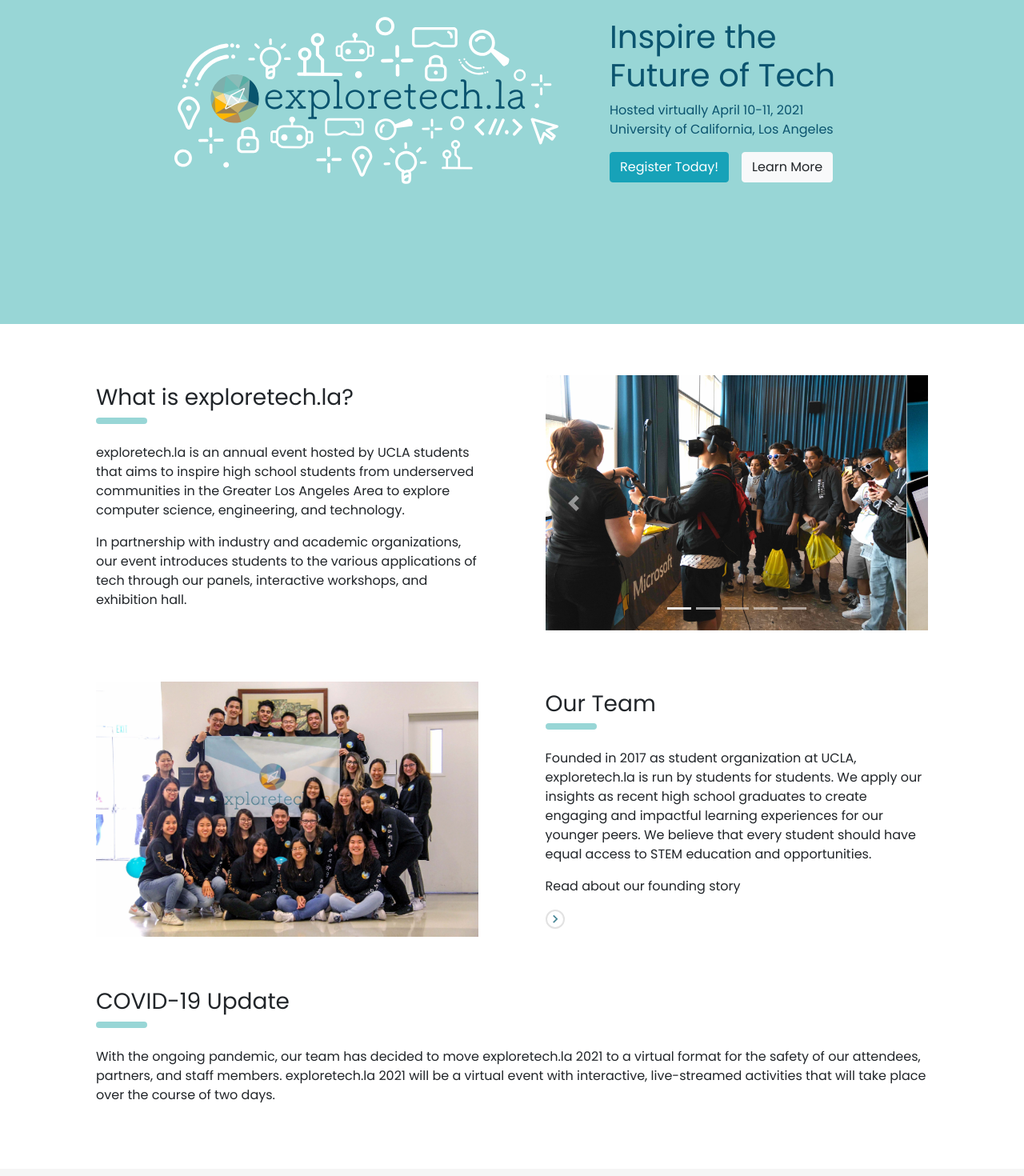
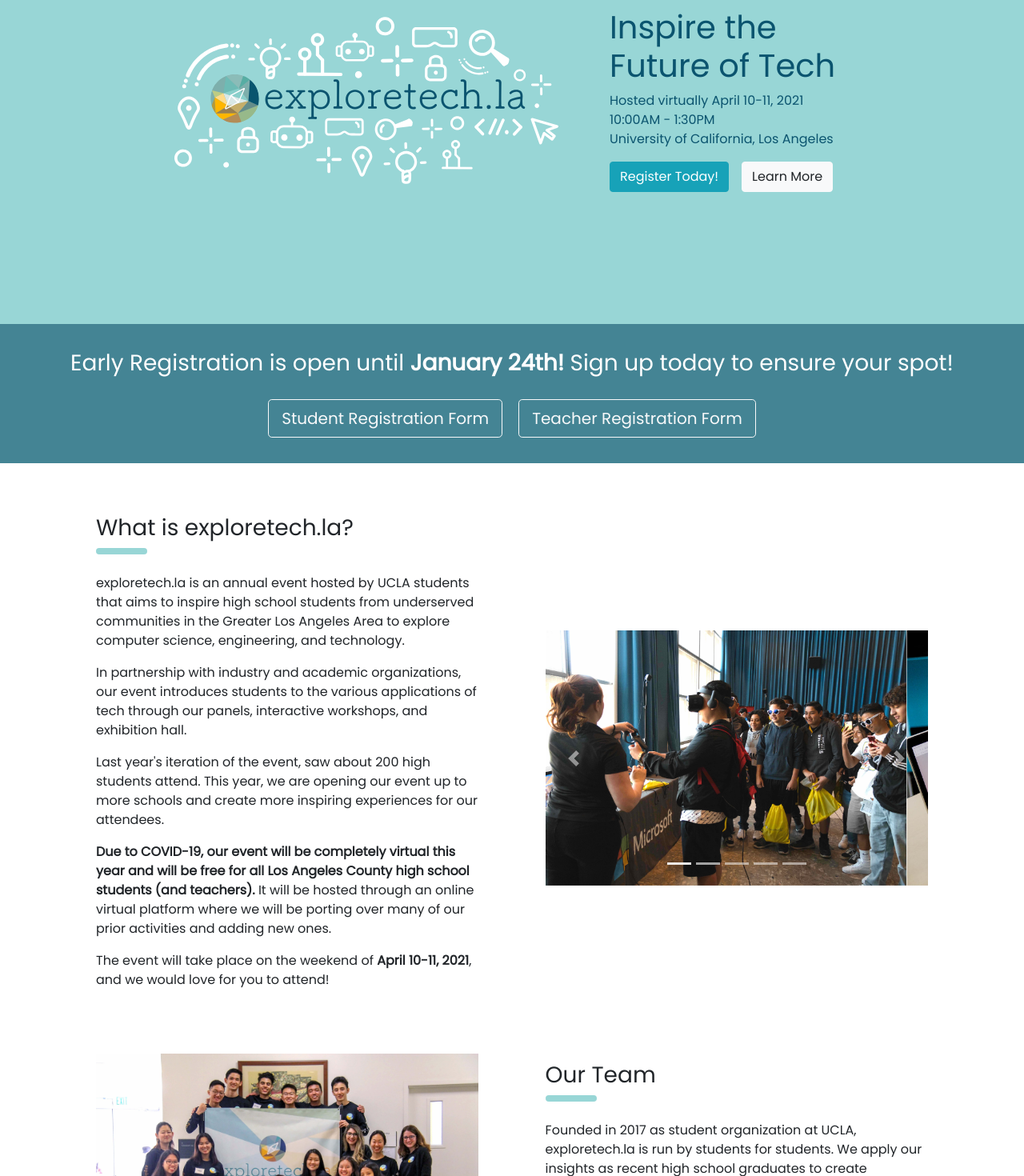
Before and after one commit to exploretech-la/website, a React (Create React App) app: page / in a window 1280 px wide. Shown: the part 240-1710 px from the top of the page at 80% size. Built offline with nearby package versions, Linux system fonts and the light colour scheme.

Commit message:
Updated home page with new info and added registration alert

```diff
--- a/src/App.jsx
+++ b/src/App.jsx
@@ -7,6 +7,10 @@ import Header from 'components/common/Header';
 import Home from 'components/Home';
 import Register from 'components/Registration/Register';
 import PageNotFound from 'components/PageNotFound';
+
+import LiabilityWaiver from 'static/waivers/exploretech.la 2021 Liability Waiver.pdf';
+import MultimediaRelease from 'static/waivers/exploretech.la 2021 Multimedia Release Form.pdf';
+import StudentVerification from 'static/waivers/exploretech.la 2021 Student Verification Form.pdf';
 
 import './App.scss';
 
--- a/src/components/About.jsx
+++ b/src/components/About.jsx
@@ -10,6 +10,7 @@ import HomePageSections from 'constants/HomePageSections';
 import CaourselImages from 'constants/carousel';
 
 import TeamPhoto from 'static/images/team-photo-2020.jpg';
+import { Link } from 'react-router-dom';
 
 const FoundingStoryLink = 'https://medium.com/techatucla/exploretechla-founding-story-3bb8a947f931';
 
@@ -41,6 +42,10 @@ export default class About extends Component {
                         <div className="about-description">
                             <p>exploretech.la is an annual event hosted by UCLA students that aims to inspire high school students from underserved communities in the Greater Los Angeles Area to explore computer science, engineering, and technology.</p>
                             <p>In partnership with industry and academic organizations, our event introduces students to the various applications of tech through our panels, interactive workshops, and exhibition hall.</p>
+                            <p>Last year's iteration of the event, saw about 200 high students attend. This year, we are opening our event up to more schools and create more inspiring experiences for our attendees. </p>
+                            <p><b>Due to COVID-19, our event will be completely virtual this year and will be free for all Los Angeles County high school students (and teachers).</b> It will be hosted through an online virtual platform where we will be porting over many of our prior activities and
+                                adding new ones. </p>
+                            <p>The event will take place on the weekend of <b>April 10-11, 2021</b>, and we would love for you to attend!</p>
                         </div>
                     </div>
                     {this._renderCarousel({ className: 'right-column' })}
@@ -80,7 +85,8 @@ export default class About extends Component {
                     </div>
                     <p>
                         With the ongoing pandemic, our team has decided to move exploretech.la 2021 to a virtual format for the safety of our attendees, partners, and staff members.
-                        exploretech.la 2021 will be a virtual event with interactive, live-streamed activities that will take place over the course of two days.
+                        exploretech.la 2021 will be a virtual event with interactive, live-streamed activities that will take place over the course of two days. Attendees will also receive
+                        a box (exploretech.box) with swag and workshop materials to supplement the event.
                     </p>
                 </div>
             </div>
--- a/src/components/Hero.jsx
+++ b/src/components/Hero.jsx
@@ -15,6 +15,7 @@ export default class Hero extends Component {
                     <h1 className="h1-title">Inspire the Future&nbsp;of&nbsp;Tech</h1>
                     <h2 className="h2-title">Inspire the Future&nbsp;of&nbsp;Tech</h2>
                     <p>Hosted virtually April 10-11, 2021</p>
+                    <p>10:00AM - 1:30PM</p>
                     <p>University of California, Los Angeles</p>
                     <div className="hero-cta">
                         <Button variant="info" href={`/register`}>
--- a/src/components/Home.jsx
+++ b/src/components/Home.jsx
@@ -7,11 +7,13 @@ import Speakers from './Speakers';
 import Leadership from './Leadership';
 import Sponsors from './Sponsors';
 import Footer from './Footer';
+import RegistrationAlert from './Registration/RegistrationAlert';
 
 function Home() {
   return (
     <div className="Home">
       <Hero />
+      <RegistrationAlert />
       <About />
       <GetInvolved />
       <Speakers />
--- a/src/components/Registration/FAQ.jsx
+++ b/src/components/Registration/FAQ.jsx
@@ -86,9 +86,20 @@ export default class FAQ extends Component {
             </Card>
             <Card>
               <Accordion.Toggle as={Card.Header} eventKey="4">
+                <b>What is an exploretech.box?</b>
+              </Accordion.Toggle>
+              <Accordion.Collapse eventKey="4">
+                <Card.Body>
+                An exploretech.box is a box that will hold all of the supplemental workshop materials and swag for the event. We will ship these
+                to our attendees prior to the event. Supplies will be limited, but not having a box will not prevent you from attending our event.
+                </Card.Body>
+              </Accordion.Collapse>
+            </Card>
+            <Card>
+              <Accordion.Toggle as={Card.Header} eventKey="5">
                 <b>What happens if I don’t get my box in time?</b>
               </Accordion.Toggle>
-              <Accordion.Collapse eventKey="4">
+              <Accordion.Collapse eventKey="5">
                 <Card.Body>
                   We plan to ship the boxes well ahead of time so you should have them by event day.
                   In the case your box does not arrive on time, you will still be able to participate in the event.
@@ -96,10 +107,10 @@ export default class FAQ extends Component {
               </Accordion.Collapse>
             </Card>
             <Card>
-              <Accordion.Toggle as={Card.Header} eventKey="5">
+              <Accordion.Toggle as={Card.Header} eventKey="6">
                 <b>If I'm not an LA County resident, can I still participate?</b>
               </Accordion.Toggle>
-              <Accordion.Collapse eventKey="5">
+              <Accordion.Collapse eventKey="6">
                 <Card.Body>
                   If you do not reside in LA County and would like to attend the event, you can fill out the registration
                   form and we will place you on a waitlist. Depending on availability, we may open up the event to non-LA
@@ -108,30 +119,30 @@ export default class FAQ extends Component {
               </Accordion.Collapse>
             </Card>
             <Card>
-              <Accordion.Toggle as={Card.Header} eventKey="6">
+              <Accordion.Toggle as={Card.Header} eventKey="7">
                 <b>When is the deadline to register for the event?</b>
               </Accordion.Toggle>
-              <Accordion.Collapse eventKey="6">
+              <Accordion.Collapse eventKey="7">
                 <Card.Body>
                   Please see the Registration Deadlines section for more information about deadlines.
                 </Card.Body>
               </Accordion.Collapse>
             </Card>
             <Card>
-              <Accordion.Toggle as={Card.Header} eventKey="7">
+              <Accordion.Toggle as={Card.Header} eventKey="8">
                 <b>Who can participate/register for the event? </b>
               </Accordion.Toggle>
-              <Accordion.Collapse eventKey="7">
+              <Accordion.Collapse eventKey="8">
                 <Card.Body>
                   Please see the Eligibility section for more information about who can participate in this event.
                 </Card.Body>
               </Accordion.Collapse>
             </Card>
             <Card>
-              <Accordion.Toggle as={Card.Header} eventKey="8">
+              <Accordion.Toggle as={Card.Header} eventKey="9">
                 <b>I am homeschooled, can I still attend the event? </b>
               </Accordion.Toggle>
-              <Accordion.Collapse eventKey="8">
+              <Accordion.Collapse eventKey="9">
                 <Card.Body>
                   Yes you can! Just denote on the registration form that you are homeschooled where it asks for your school name.
                 </Card.Body>
```
